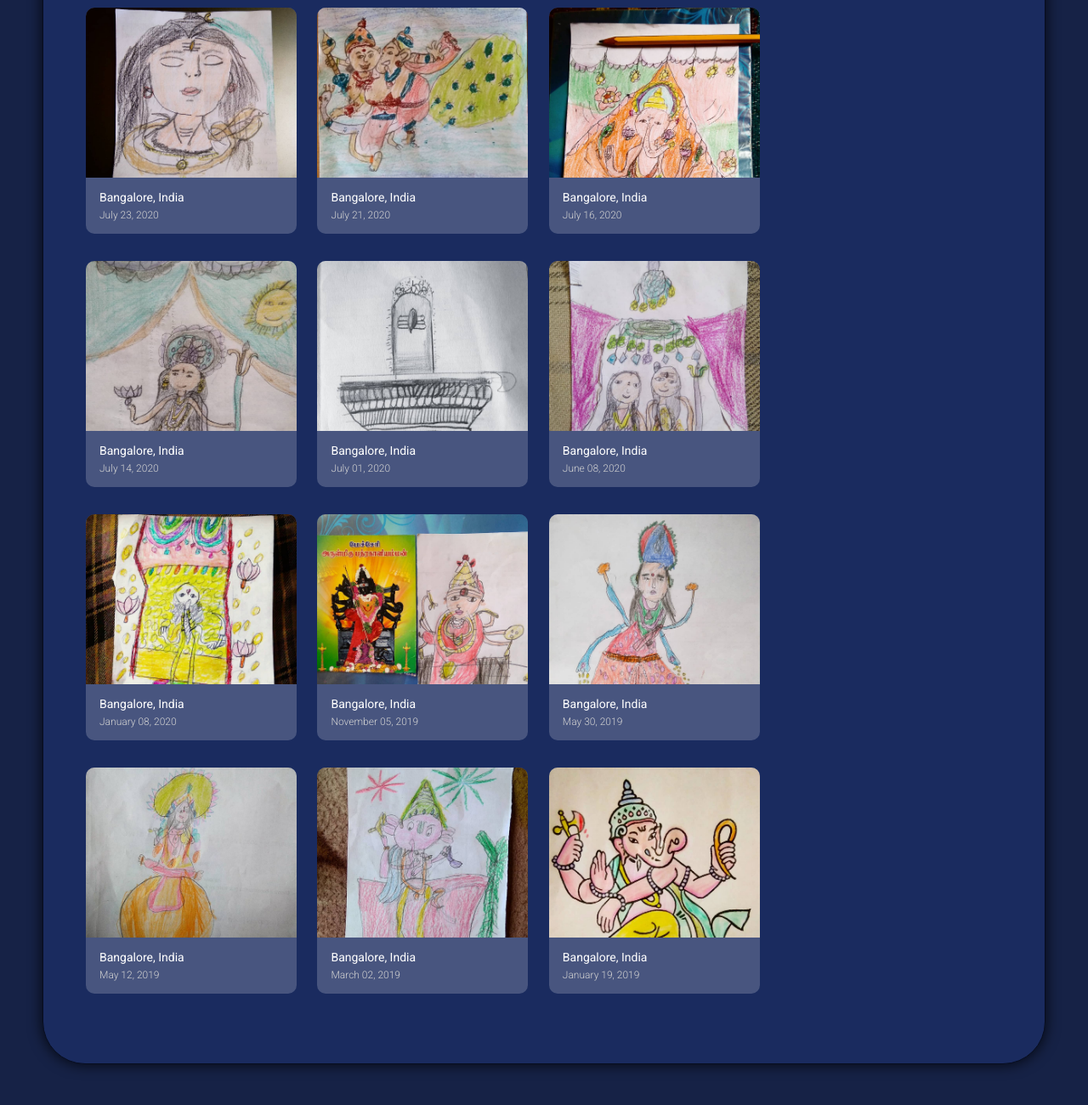
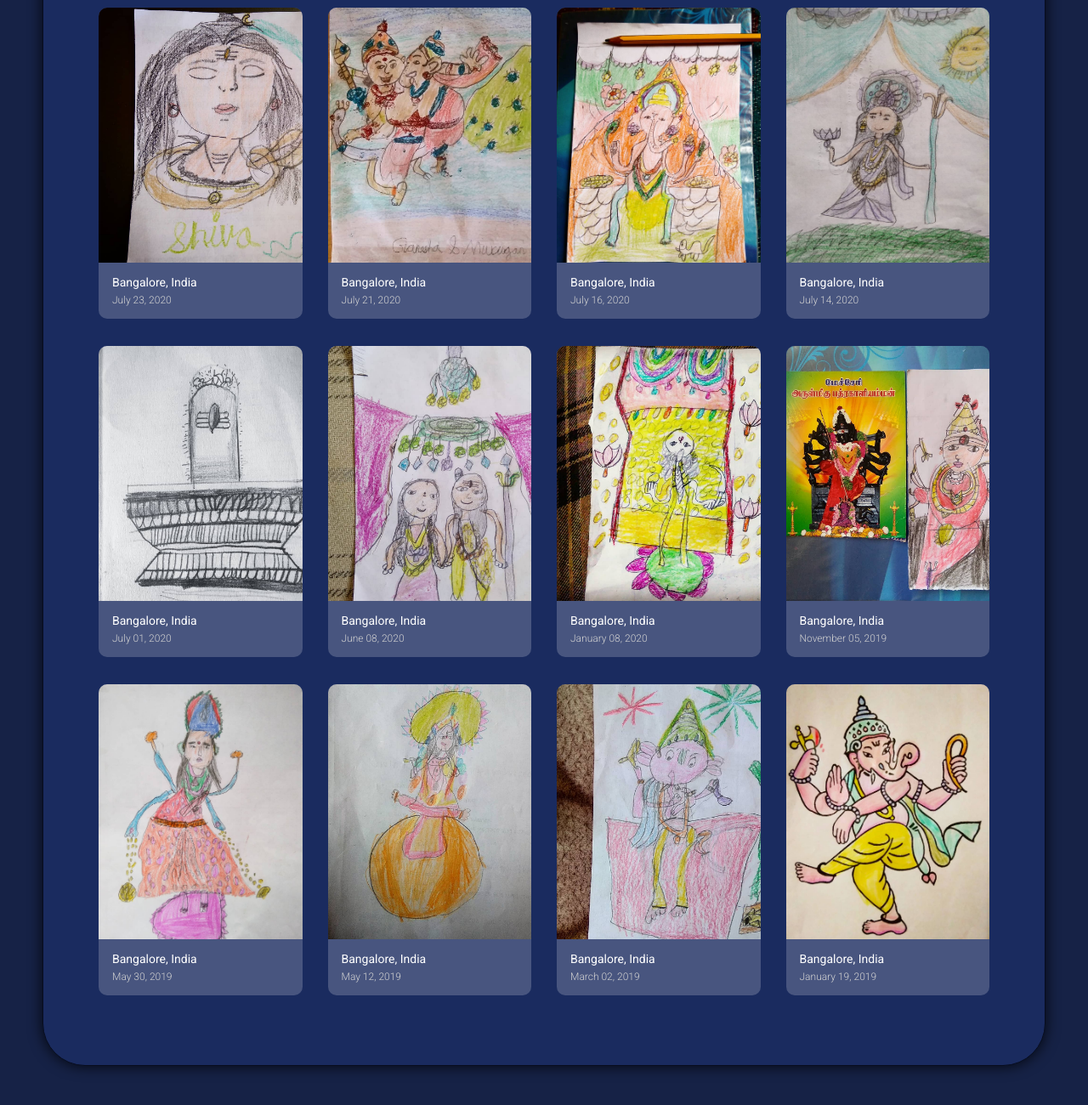
Before and after one commit to sanjuscreative/sanjanascreative.github.io, a plain HTML site: page index.html in a window 1280 px wide. Shown: the part 886-2186 px from the top of the page at 85% size. Drawn offline with nearby package versions, Linux system fonts and the light colour scheme; a web font is replaced by a local one.

Commit message:
Updated bootstrap classes

```diff
--- a/assets/scss/sanju-creative.scss
+++ b/assets/scss/sanju-creative.scss
@@ -196,17 +196,15 @@ body {
             }
 
             .drawing-details-container {
-                width: 23%;
-                display: inline-block;
+                width: 100%;
                 -webkit-border-radius: 10px;
                 -moz-border-radius: 10px;
                 border-radius: 10px;
-                margin-right: 20px;
                 margin-bottom: 32px;
 
                 .img-box {
                     width: 100%;
-                    height: 200px;
+                    height: 300px;
                     -webkit-border-top-left-radius: 10px;
                     -webkit-border-top-right-radius: 10px;
                     -moz-border-radius-topleft: 10px;
@@ -273,12 +271,6 @@ body {
                 }
             }
         }
-
-        .drawing-collections {
-            .drawing-details-container {
-                width: 44% !important;
-            }
-        }
     }
 }
 
@@ -309,12 +301,6 @@ body {
                 }
             }
         }
-
-        .drawing-collections {
-            .drawing-details-container {
-                width: 30% !important;
-            }
-        }
     }
 }
 
--- a/index.html
+++ b/index.html
@@ -100,66 +100,129 @@
         <div class="godcollection-container">
           <h1 class="drawing-title">Gods Drawings</h1>
 
+          <div class="container-fluid">
+            <div class="row">
+              <div class="col-lg-3 col-md-4 col-sm-6">
                 <div class="drawing-details-container gods">
-            <div class="img-box" style="background: url(assets/images/god-drawings/god12.jpg) no-repeat; background-size: cover;"></div>
+                  <div class="img-box"
+                    style="background: url(assets/images/god-drawings/god12.jpg) no-repeat; background-size: cover;">
+                  </div>
                   <p class="location">Bangalore, India</p>
                   <p class="posted-dt">July 23, 2020</p>
                 </div>
+              </div>
+
+              <div class="col-lg-3 col-md-4 col-sm-6">
                 <div class="drawing-details-container gods">
-            <div class="img-box" style="background: url(assets/images/god-drawings/god11.jpg) no-repeat; background-size: cover;"></div>
+                  <div class="img-box"
+                    style="background: url(assets/images/god-drawings/god11.jpg) no-repeat; background-size: cover;">
+                  </div>
                   <p class="location">Bangalore, India</p>
                   <p class="posted-dt">July 21, 2020</p>
                 </div>
+              </div>
+              <div class="col-lg-3 col-md-4 col-sm-6">
                 <div class="drawing-details-container gods">
-            <div class="img-box" style="background: url(assets/images/god-drawings/god10.jpg) no-repeat; background-size: cover;"></div>
+                  <div class="img-box"
+                    style="background: url(assets/images/god-drawings/god10.jpg) no-repeat; background-size: cover;">
+                  </div>
                   <p class="location">Bangalore, India</p>
                   <p class="posted-dt">July 16, 2020</p>
                 </div>
+              </div>
+              <div class="col-lg-3 col-md-4 col-sm-6">
                 <div class="drawing-details-container gods">
-            <div class="img-box" style="background: url(assets/images/god-drawings/god09.jpg) no-repeat; background-size: cover;"></div>
+                  <div class="img-box"
+                    style="background: url(assets/images/god-drawings/god09.jpg) no-repeat; background-size: cover;">
+                  </div>
                   <p class="location">Bangalore, India</p>
                   <p class="posted-dt">July 14, 2020</p>
                 </div>
+              </div>
+              <div class="col-lg-3 col-md-4 col-sm-6">
                 <div class="drawing-details-container gods">
-            <div class="img-box" style="background: url(assets/images/god-drawings/god08.jpg) no-repeat; background-size: cover;"></div>
+                  <div class="img-box"
+                    style="background: url(assets/images/god-drawings/god08.jpg) no-repeat; background-size: cover;">
+                  </div>
                   <p class="location">Bangalore, India</p>
                   <p class="posted-dt">July 01, 2020</p>
                 </div>
+              </div>
+              <div class="col-lg-3 col-md-4 col-sm-6">
                 <div class="drawing-details-container gods">
-            <div class="img-box" style="background: url(assets/images/god-drawings/god07.jpg) no-repeat; background-size: cover;"></div>
+                  <div class="img-box"
+                    style="background: url(assets/images/god-drawings/god07.jpg) no-repeat; background-size: cover;">
+                  </div>
                   <p class="location">Bangalore, India</p>
                   <p class="posted-dt">June 08, 2020</p>
                 </div>
+              </div>
+              <div class="col-lg-3 col-md-4 col-sm-6">
                 <div class="drawing-details-container gods">
-            <div class="img-box" style="background: url(assets/images/god-drawings/god06.jpg) no-repeat; background-size: cover;"></div>
+                  <div class="img-box"
+                    style="background: url(assets/images/god-drawings/god06.jpg) no-repeat; background-size: cover;">
+                  </div>
                   <p class="location">Bangalore, India</p>
                   <p class="posted-dt">January 08, 2020</p>
                 </div>
+              </div>
+              <div class="col-lg-3 col-md-4 col-sm-6">
                 <div class="drawing-details-container gods">
-            <div class="img-box" style="background: url(assets/images/god-drawings/god05.jpg) no-repeat; background-size: cover;"></div>
+                  <div class="img-box"
+                    style="background: url(assets/images/god-drawings/god05.jpg) no-repeat; background-size: cover;">
+                  </div>
                   <p class="location">Bangalore, India</p>
                   <p class="posted-dt">November 05, 2019</p>
                 </div>
+              </div>
+              <div class="col-lg-3 col-md-4 col-sm-6">
                 <div class="drawing-details-container gods">
-            <div class="img-box" style="background: url(assets/images/god-drawings/god04.jpg) no-repeat; background-size: cover;"></div>
+                  <div class="img-box"
+                    style="background: url(assets/images/god-drawings/god04.jpg) no-repeat; background-size: cover;">
+                  </div>
                   <p class="location">Bangalore, India</p>
                   <p class="posted-dt">May 30, 2019</p>
                 </div>
+              </div>
+              <div class="col-lg-3 col-md-4 col-sm-6">
                 <div class="drawing-details-container gods">
-            <div class="img-box" style="background: url(assets/images/god-drawings/god03.jpg) no-repeat; background-size: cover;"></div>
+                  <div class="img-box"
+                    style="background: url(assets/images/god-drawings/god03.jpg) no-repeat; background-size: cover;">
+                  </div>
                   <p class="location">Bangalore, India</p>
                   <p class="posted-dt">May 12, 2019</p>
                 </div>
+              </div>
+              <div class="col-lg-3 col-md-4 col-sm-6">
                 <div class="drawing-details-container gods">
-            <div class="img-box" style="background: url(assets/images/god-drawings/god02.jpg) no-repeat; background-size: cover;"></div>
+                  <div class="img-box"
+                    style="background: url(assets/images/god-drawings/god02.jpg) no-repeat; background-size: cover;">
+                  </div>
                   <p class="location">Bangalore, India</p>
                   <p class="posted-dt">March 02, 2019</p>
                 </div>
+              </div>
+              <div class="col-lg-3 col-md-4 col-sm-6">
                 <div class="drawing-details-container gods">
-            <div class="img-box" style="background: url(assets/images/god-drawings/god01.jpg) no-repeat; background-size: cover;"></div>
+                  <div class="img-box"
+                    style="background: url(assets/images/god-drawings/god01.jpg) no-repeat; background-size: cover;">
+                  </div>
                   <p class="location">Bangalore, India</p>
                   <p class="posted-dt">January 19, 2019</p>
                 </div>
+              </div>
+            </div>
+          </div>
+
+
+
+
+
+
+
+
+
+
 
 
 
```
Also changed, not shown: assets/css/sanju-creative.css, 1 other file. Lines whose indentation alone changed are shown as unchanged.
